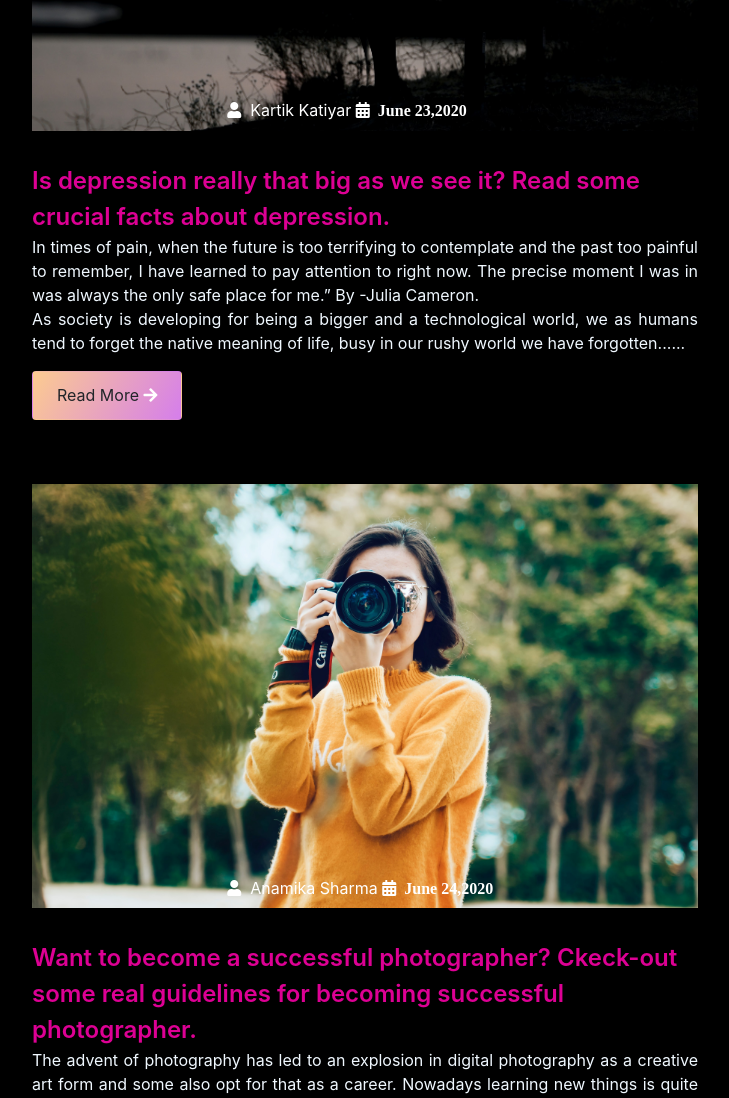
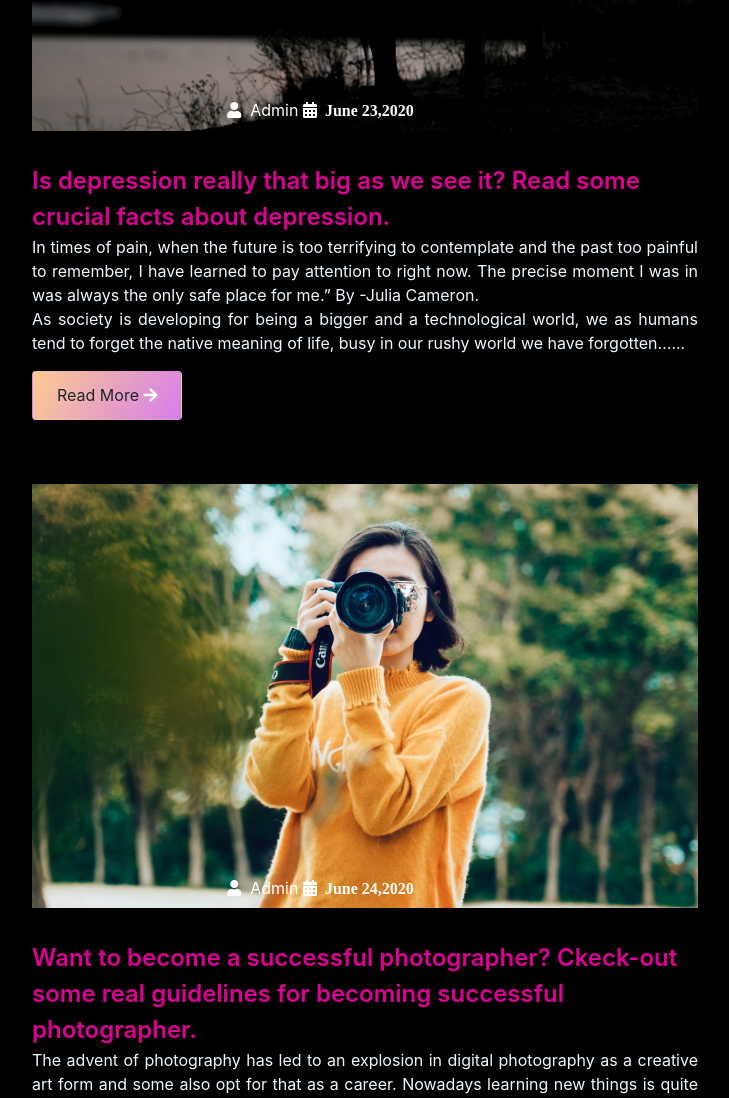
Before and after one commit to Er-rajsingh/Front-end-designed-website, a plain HTML site: page index.html in a window 1280 px wide. Shown: the part 2434-3532 px from the top of the page, without its empty margins (53-782 px from the left). Drawn offline with nearby package versions, Linux system fonts and the light colour scheme.

Commit message:
Update index.html

```diff
--- a/index.html
+++ b/index.html
@@ -229,7 +229,7 @@
                                 <img src="./images/motivational/img1.jpg" class="img" alt="blog-1">
                             </div>
                             <div class="post-info flex-row">
-                                <span><i class="fas fa-user text-gray"></i>&nbsp;&nbsp;Kartik Katiyar</span>
+                                <span><i class="fas fa-user text-gray"></i>&nbsp;&nbsp;Admin</span>
                                 <span><i class="fas fa-calendar-alt text-gray">&nbsp;&nbsp;June 23,2020</i></span>
                             </div>
                         </div>
@@ -249,7 +249,7 @@
                                 <img src="./images/photography/img1.jpg" class="img" alt="blog-1">
                             </div>
                             <div class="post-info flex-row">
-                                <span><i class="fas fa-user text-gray"></i>&nbsp;&nbsp;Anamika Sharma</span>
+                                <span><i class="fas fa-user text-gray"></i>&nbsp;&nbsp;Admin</span>
                                 <span><i class="fas fa-calendar-alt text-gray">&nbsp;&nbsp;June 24,2020</i></span>
                             </div>
                         </div>
```
